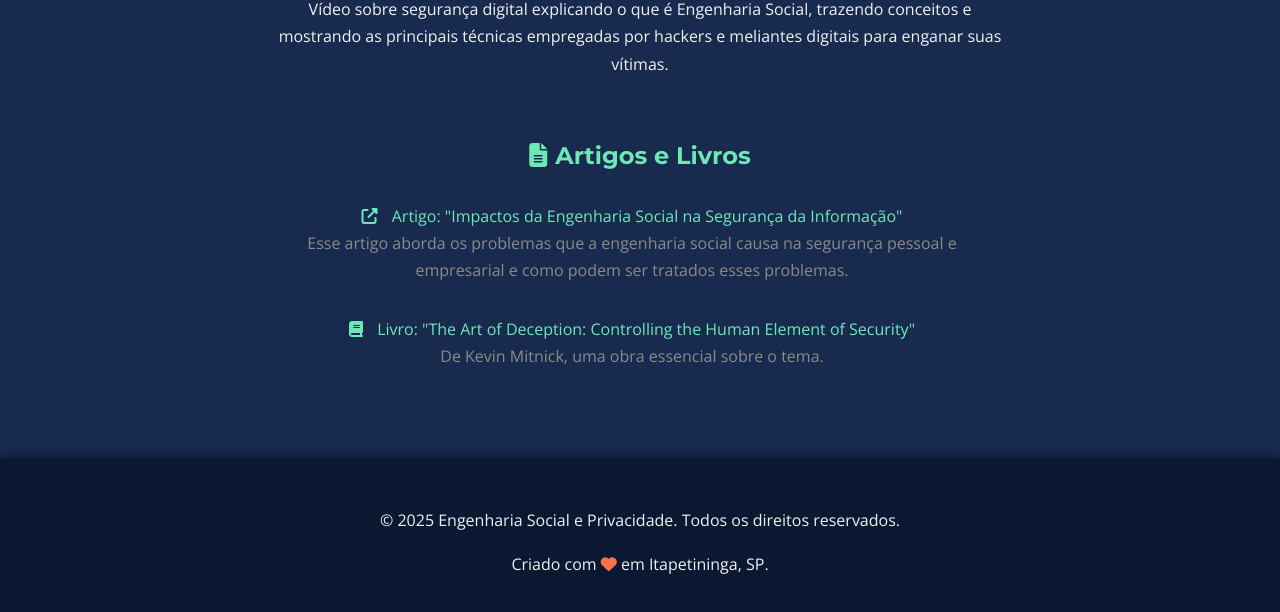
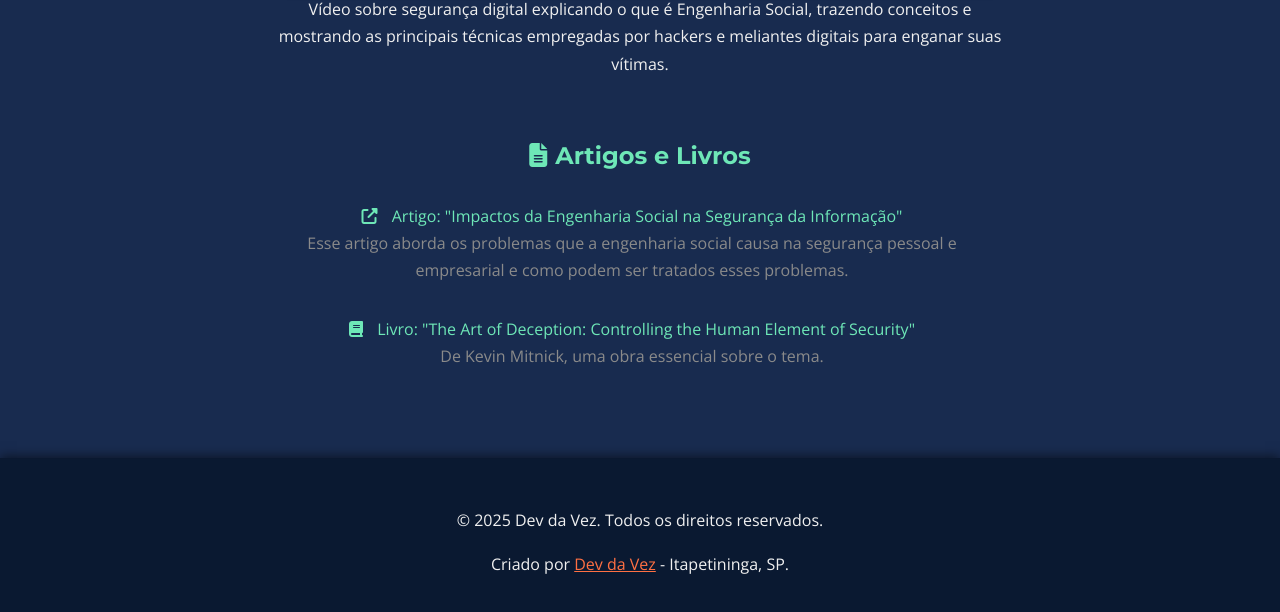
Before and after one commit to wellingtonag/eng_social, a plain HTML site: page index.html in a window 1280 px wide. Shown: the part 4967-5579 px from the top of the page. Drawn offline with nearby package versions, Linux system fonts and the light colour scheme; a small style sheet from the web is missing.

Commit message:
Update index.html

```diff
--- a/index.html
+++ b/index.html
@@ -261,8 +261,8 @@
 
     <footer class="footer">
         <div class="container">
-            <p>&copy; 2025 Engenharia Social e Privacidade. Todos os direitos reservados.</p>
-            <p>Criado com <i class="fas fa-heart" style="color: var(--accent-orange);"></i> em Itapetininga, SP.</p>
+            <p>&copy; 2025 Dev da Vez. Todos os direitos reservados.</p>
+                        <p>Criado por <a href="https://www.devdavez.com.br" target="_blank" style="color: #FF7043"> Dev da Vez</a> -  Itapetininga, SP.</p>        </div>
         </div>
     </footer>
 
```
